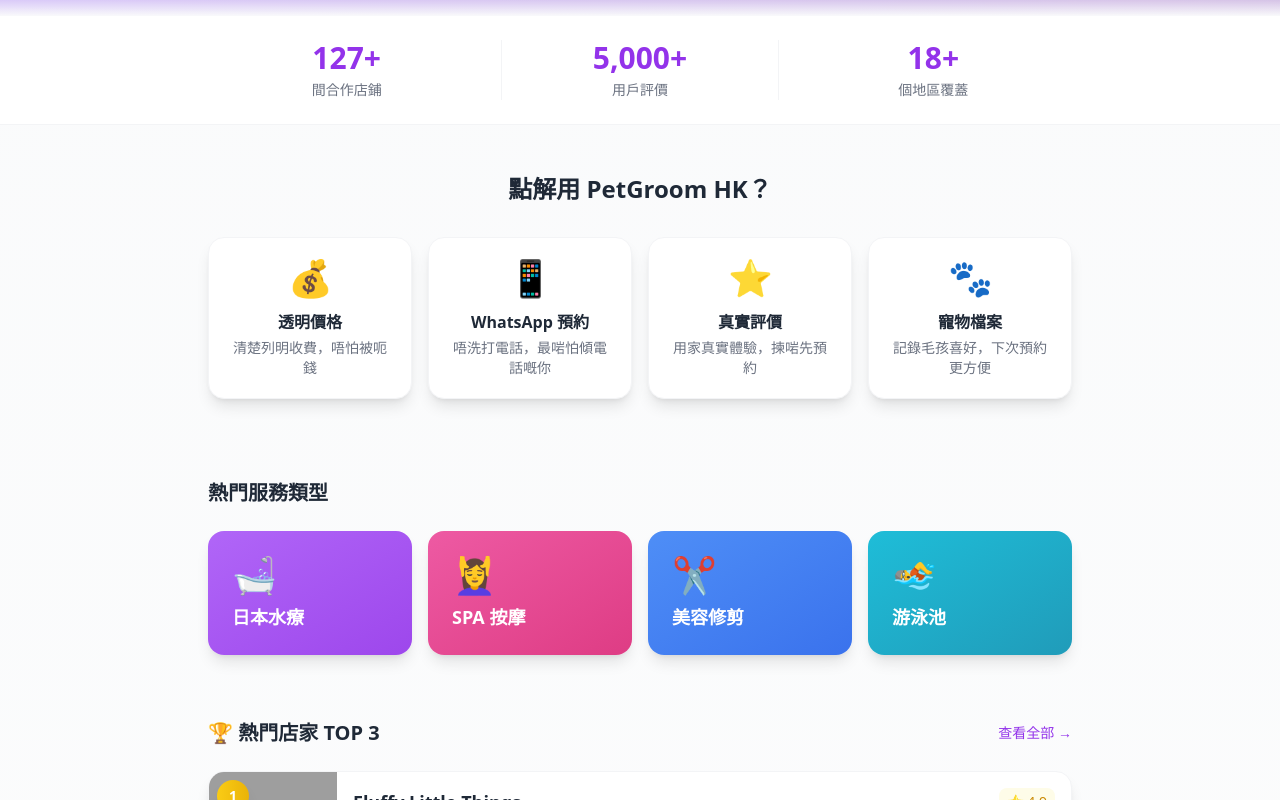
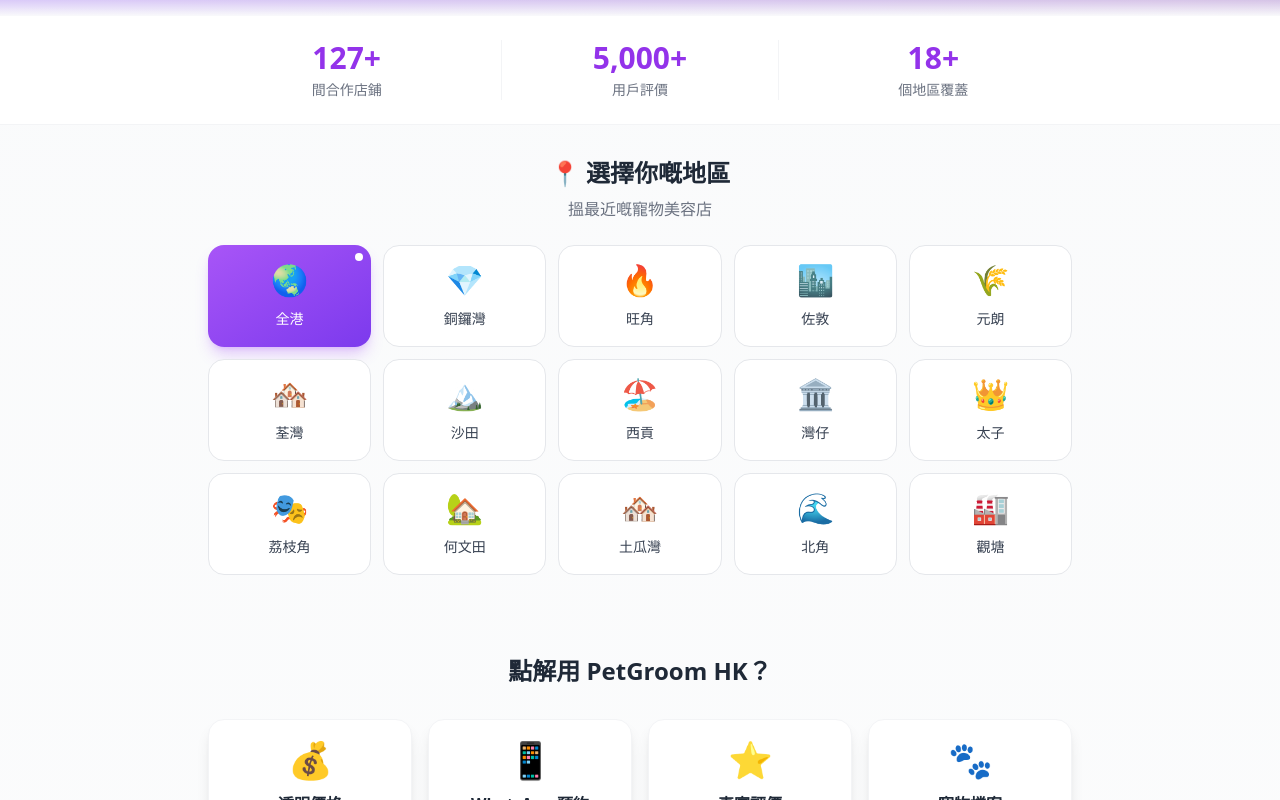
Before and after one commit to kaiyungli/PetGroomHK, a Next.js app in the folder web/: page / in a window 1280 px wide. Shown: the part 580-1380 px from the top of the page. Built offline with nearby package versions, Linux system fonts and the light colour scheme; grey boxes are pictures that could not be loaded.

Commit message:
UI: Add visual district selector with icons

```diff
--- a/web/src/pages/index.js
+++ b/web/src/pages/index.js
@@ -36,6 +36,24 @@
   { icon: '⭐', title: '真實評價', desc: '用家真實體驗，揀啱先預約' },
   { icon: '🐾', title: '寵物檔案', desc: '記錄毛孩喜好，下次預約更方便' },
 ];
+
+const DISTRICT_ICONS = {
+  '全港': '🌏',
+  '銅鑼灣': '💎',
+  '旺角': '🔥',
+  '佐敦': '🏙️',
+  '元朗': '🌾',
+  '荃灣': '🏘️',
+  '沙田': '🏔️',
+  '西貢': '🏖️',
+  '灣仔': '🏛️',
+  '太子': '👑',
+  '荔枝角': '🎭',
+  '何文田': '🏡',
+  '土瓜灣': '🏘️',
+  '北角': '🌊',
+  '觀塘': '🏭',
+};
 const TESTIMONIALS = [
   { name: 'Coco 媽', avatar: '👩', rating: 5, text: '好方便！一set就搵到附近嘅寵物美容店' },
   { name: '阿明', avatar: '👨', rating: 5, text: '價格透明，唔洗逐間打電話問' },
@@ -146,6 +164,33 @@
             <span className="text-gray-500 text-sm mt-1">個地區覆蓋</span>
           </div>
         </div>
+      </div>
+    </div>
+  );
+}
+
+function DistrictSelector({ selectedDistrict, onSelectDistrict }) {
+  return (
+    <div className="max-w-4xl mx-auto px-4 py-8">
+      <div className="text-center mb-6">
+        <h2 className="text-2xl font-bold text-gray-800 mb-2">📍 選擇你嘅地區</h2>
+        <p className="text-gray-500">搵最近嘅寵物美容店</p>
+      </div>
+      <div className="grid grid-cols-3 sm:grid-cols-4 md:grid-cols-5 gap-3">
+        {DISTRICTS.map((district) => (
+          <button key={district} onClick={() => onSelectDistrict(district)}
+            className={`relative p-4 rounded-2xl text-center transition-all hover:scale-105 hover:shadow-lg ${
+              selectedDistrict === district
+                ? 'bg-gradient-to-br from-purple-500 to-violet-600 text-white shadow-purple-500/30 shadow-lg'
+                : 'bg-white text-gray-700 border border-gray-200 hover:border-purple-300 hover:bg-purple-50'
+            }`}>
+            <span className="text-3xl mb-2 block">{DISTRICT_ICONS[district] || '📍'}</span>
+            <span className="font-medium text-sm">{district}</span>
+            {selectedDistrict === district && (
+              <span className="absolute top-2 right-2 w-2 h-2 bg-white rounded-full"></span>
+            )}
+          </button>
+        ))}
       </div>
     </div>
   );
@@ -634,6 +679,7 @@
           <>
             <Hero onSearchFocus={() => document.querySelector('input[type="text"]')?.focus()} />
             <StatsBar />
+            <DistrictSelector selectedDistrict={selectedDistrict} onSelectDistrict={setSelectedDistrict} />
             <WhyUsSection />
             <ServiceCategories onSelectCategory={handleSelectCategory} />
             {!searchText && <TopShopsSection shops={shops} onShopClick={setSelectedShop} />}
```
